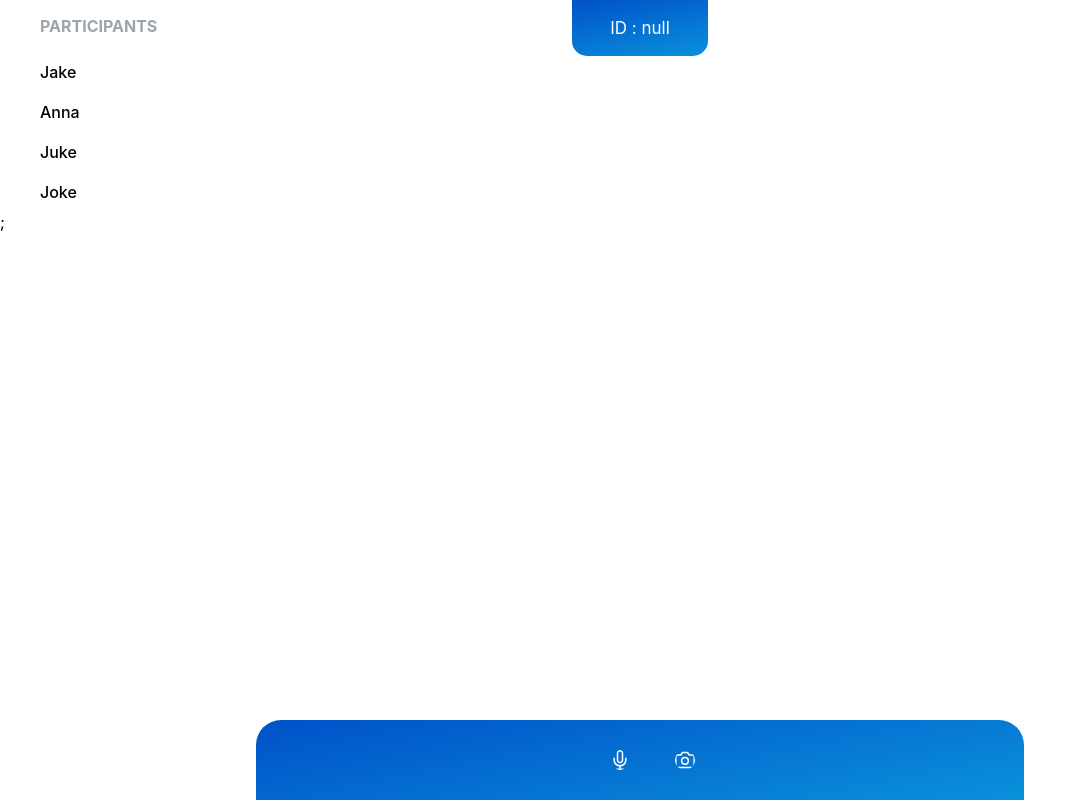
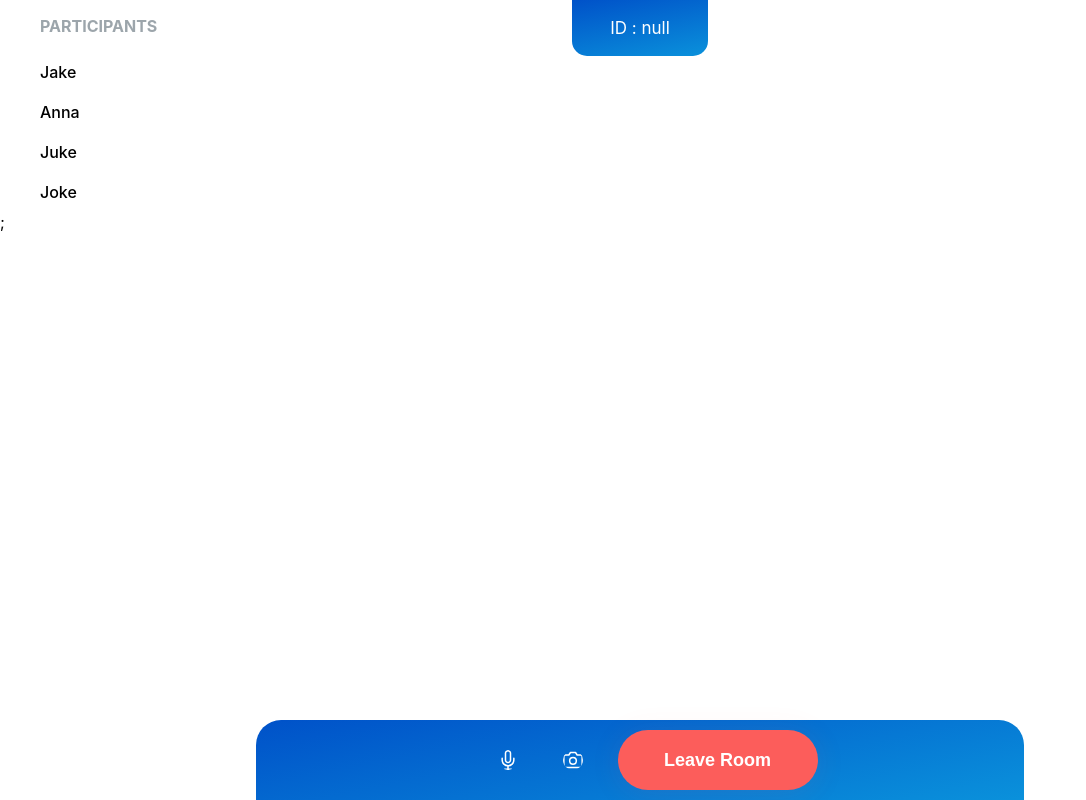
Before and after one commit to TakaiKung/Video-chat-app-example, a React (Create React App) app in the folder ui/: page /room in a window 1280 px wide. Shown: the whole page, without its empty margins (0-1086 px from the left). Built offline with nearby package versions, Linux system fonts and the light colour scheme.

Commit message:
add : leave room button

```diff
--- a/ui/src/RoomPage/VideoSection/LeaveRoomButton.js
+++ b/ui/src/RoomPage/VideoSection/LeaveRoomButton.js
@@ -1,7 +1,13 @@
 const LeaveRoomButton = () => {
+    const handleRoomDisconnection = () => {
+        const siteUrl = window.location.origin;
+        window.location.href = siteUrl;
+    };
     return (
-        <div>
-
+        <div className="video_button_container">
+            <button className="video_button_end" onClick={handleRoomDisconnection}>
+                Leave Room
+            </button>
         </div>
     );
 }
```
